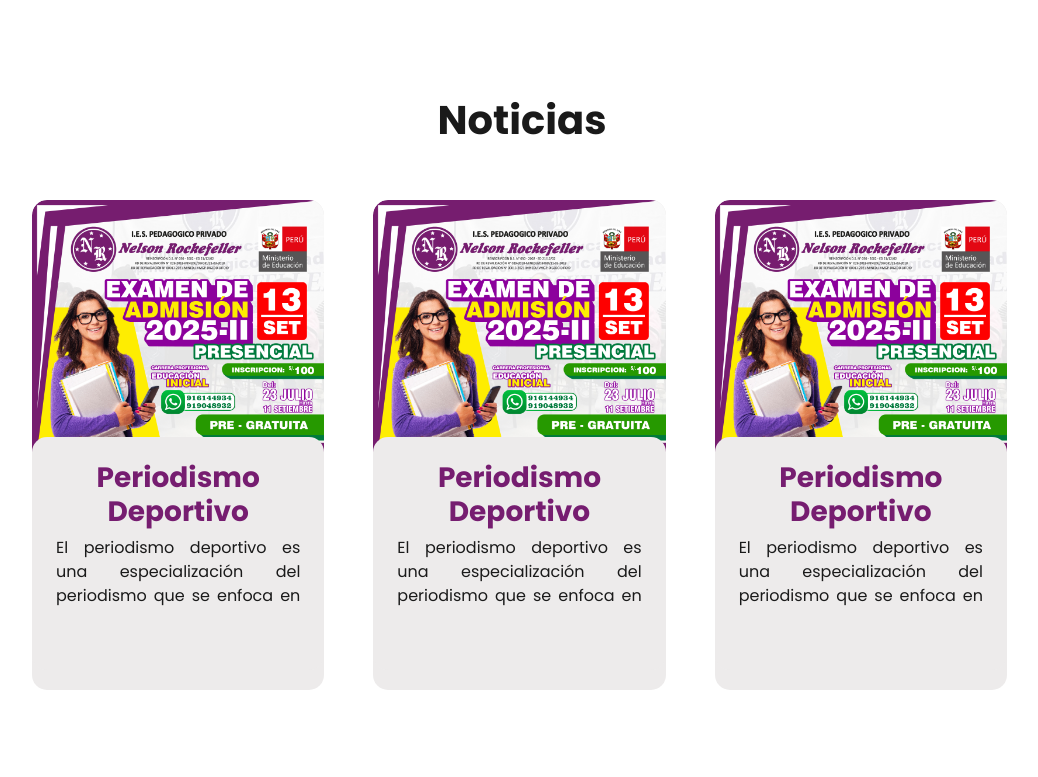
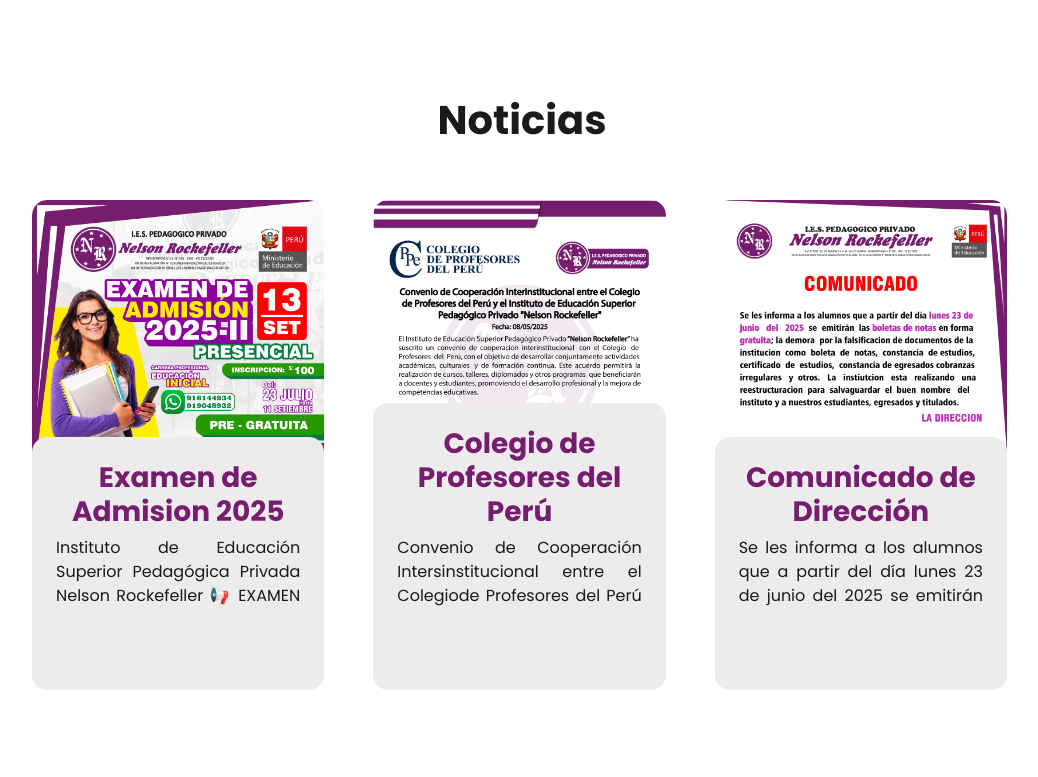
Before and after one commit to xxSylarxx/rockefeller, a PHP site: page / in a window 1280 px wide. Shown: the part 2115-2892 px from the top of the page, without its empty margins (118-1156 px from the left). Run offline with PHP 8.4, Linux system fonts and the light colour scheme; some libraries are stand-ins or nearby versions.

Commit message:
cambios ricardo

```diff
--- a/cursos.php
+++ b/cursos.php
@@ -245,7 +245,7 @@
                                 <p>El periodismo deportivo es una especialización del periodismo que se enfoca en la cobertura de eventos deportivos, atletas y temas relacionados con el deporte. </p>
                                 <br>
                                 <div class="col-lg  d-flex justify-content-center">
-                                    <a class="btn" href="./view3.php?id=1">Ver Más&nbsp;&nbsp;&nbsp;<i class="fas fa-external-link-alt"></i></a>
+                                    <a class="btn" href="./view.php?id=1">Ver Más&nbsp;&nbsp;&nbsp;<i class="fas fa-external-link-alt"></i></a>
                                 </div>
                             </div>
                         </div>
--- a/cursos/curso1.php
+++ b/cursos/curso1.php
@@ -5,6 +5,8 @@
     <hr style="background-color: var(--color1);">
     <br>
     <div>
-        <iframe src="https://www.facebook.com/plugins/post.php?href=https%3A%2F%2Fwww.facebook.com%2FISPinstituto%2Fposts%2Fpfbid02xXAKeu9UBKfS97HC11Q5AK1RqWwCviJJJSvAiVU52Ac2n1qYwBrUBnXqoGwgcLWRl&show_text=true&width=500" width="100%" height="712" style="border:none;overflow:hidden" scrolling="no" frameborder="0" allowfullscreen="true" allow="autoplay; clipboard-write; encrypted-media; picture-in-picture; web-share"></iframe>
+        <iframe src="https://www.facebook.com/plugins/post.php?href=https%3A%2F%2Fwww.facebook.com%2Finstitutopedagogiconelsonrockefeller%2Fposts%2Fpfbid02ME6NzqifhVp8pUcwfefBhoZcsnZtGApLgKnxKUiNHZ97Cpp9zjzmrPwQyQ1cVRjGl&show_text=true&width=500" width="100%" height="600" style="border:none;overflow:hidden" scrolling="no" frameborder="0" allowfullscreen="true" allow="autoplay; clipboard-write; encrypted-media; picture-in-picture; web-share"></iframe>
+        <!-- <iframe src="https://www.facebook.com/plugins/post.php?href=https%3A%2F%2Fwww.facebook.com%2Finstitutopedagogiconelsonrockefeller%2Fposts%2Fpfbid0siCv5Fn3SBSgskjddT8bgfCUZwkhcvRxWZUXMhBRn8LESvZXdi1M8FZK59etcKxJl&show_text=true&width=500" width="100%" height="712" style="border:none;overflow:hidden" scrolling="no" frameborder="0" allowfullscreen="true" allow="autoplay; clipboard-write; encrypted-media; picture-in-picture; web-share"></iframe>
+ -->
     </div>
 </div>
--- a/index.php
+++ b/index.php
@@ -624,54 +624,61 @@
             <br>
             <br>
             <div class="row">
-                <div class="col-lg-4"><div class="carreras_slider">
+                <div class="col-lg-4">
+                    <div class="carreras_slider">
                         <div class="content-carrera-curso">
                             <div class="ccarrera-curso-img">
                                 <img src="./public/img/galeria/portada_pub1.jpg" alt="">
                             </div>
                             <div class="ccarrera-curso-cuerpo p-4">
-                            <h3 class="text-center" style="color:var(--color1);">Periodismo Deportivo</h3>
+                                <h3 class="text-center" style="color:var(--color1);">Examen de Admision 2025</h3>
 
-                            <p>El periodismo deportivo es una especialización del periodismo que se enfoca en la cobertura de eventos deportivos, atletas y temas relacionados con el deporte. </p>
+                                <p>Instituto de Educación Superior Pedagógica Privada Nelson Rockefeller
+                                    📢 EXAMEN DE ADMISIÓN 2025-II ( Presencial )</p>
                                 <br>
                                 <div class="col-lg  d-flex justify-content-center">
-                                <a class="btn" href="./view3.php?id=1">Ver Más&nbsp;&nbsp;&nbsp;<i class="fas fa-external-link-alt"></i></a>
+                                    <a class="btn" href="./view.php?id=1">Ver Más&nbsp;&nbsp;&nbsp;<i class="fas fa-external-link-alt"></i></a>
                                 </div>
                             </div>
                         </div>
-                </div></div>
-                <div class="col-lg-4"><div class="carreras_slider">
+                    </div>
+                </div>
+                <div class="col-lg-4">
+                    <div class="carreras_slider">
                         <div class="content-carrera-curso">
                             <div class="ccarrera-curso-img">
-                            <img src="./public/img/galeria/portada_pub1.jpg" alt="">
+                                <img src="./public/img/galeria/portada_pub2.jpg" alt="">
                             </div>
                             <div class="ccarrera-curso-cuerpo p-4">
-                            <h3 class="text-center" style="color:var(--color1);">Periodismo Deportivo</h3>
+                                <h3 class="text-center" style="color:var(--color1);">Colegio de Profesores del Perú</h3>
 
-                            <p>El periodismo deportivo es una especialización del periodismo que se enfoca en la cobertura de eventos deportivos, atletas y temas relacionados con el deporte. </p>
+                                <p>Convenio de Cooperación Intersinstitucional entre el Colegiode Profesores del Perú y el Instituto de Educación Superior Pedagógico Privado "Nelson Rockefeller".</p>
                                 <br>
                                 <div class="col-lg  d-flex justify-content-center">
-                                <a class="btn" href="./view3.php?id=1">Ver Más&nbsp;&nbsp;&nbsp;<i class="fas fa-external-link-alt"></i></a>
+                                    <a class="btn" href="./view.php?id=2">Ver Más&nbsp;&nbsp;&nbsp;<i class="fas fa-external-link-alt"></i></a>
                                 </div>
                             </div>
                         </div>
-                </div></div>
-                <div class="col-lg-4"><div class="carreras_slider">
+                    </div>
+                </div>
+                <div class="col-lg-4">
+                    <div class="carreras_slider">
                         <div class="content-carrera-curso">
                             <div class="ccarrera-curso-img">
-                            <img src="./public/img/galeria/portada_pub1.jpg" alt="">
+                                <img src="./public/img/galeria/portada_pub3.jpg" alt="">
                             </div>
                             <div class="ccarrera-curso-cuerpo p-4">
-                            <h3 class="text-center" style="color:var(--color1);">Periodismo Deportivo</h3>
+                                <h3 class="text-center" style="color:var(--color1);">Comunicado de Dirección</h3>
 
-                            <p>El periodismo deportivo es una especialización del periodismo que se enfoca en la cobertura de eventos deportivos, atletas y temas relacionados con el deporte. </p>
+                                <p>Se les informa a los alumnos que a partir del día lunes 23 de junio del 2025 se emitirán las boletas de notas en forma gratuita; la demora por la falsificación de documentos de la institución como boleta de notas, constancia de estudios, certificado de estudios, constancia de egresados cobranzas irregulares y otros. </p>
                                 <br>
                                 <div class="col-lg  d-flex justify-content-center">
-                                <a class="btn" href="./view3.php?id=1">Ver Más&nbsp;&nbsp;&nbsp;<i class="fas fa-external-link-alt"></i></a>
+                                    <a class="btn" href="./view.php?id=3">Ver Más&nbsp;&nbsp;&nbsp;<i class="fas fa-external-link-alt"></i></a>
                                 </div>
                             </div>
                         </div>
-                </div></div>
+                    </div>
+                </div>
             </div>
     </section>
 
--- a/view.php
+++ b/view.php
@@ -147,7 +147,7 @@
 
             <div class="col-md-4 my-2">
                 <div class="mx-4 sticky-col">
-                    <iframe src="https://www.facebook.com/plugins/page.php?href=https%3A%2F%2Fwww.facebook.com%2FISPinstituto%2F&tabs=timeline&width=340&height=500&small_header=false&adapt_container_width=true&hide_cover=false&show_facepile=false&appId=928526382184489" width="100%" height="650" style="border:none;overflow:hidden" scrolling="no" frameborder="0" allowfullscreen="true" allow="autoplay; clipboard-write; encrypted-media; picture-in-picture; web-share"></iframe>
+                    <iframe src="https://www.facebook.com/plugins/page.php?href=https%3A%2F%2Fwww.facebook.com%2Finstitutopedagogiconelsonrockefeller&tabs=timeline&width=340&height=500&small_header=false&adapt_container_width=true&hide_cover=false&show_facepile=true&appId" width="100%" height="650" style="border:none;overflow:hidden" scrolling="no" frameborder="0" allowfullscreen="true" allow="autoplay; clipboard-write; encrypted-media; picture-in-picture; web-share"></iframe>
                 </div>
             </div>
 
--- a/view3.php
+++ b/view3.php
@@ -199,7 +199,8 @@
 
             <div class="col-md-4 my-2">
                 <div class="mx-4 sticky-col">
-                    <iframe src="https://www.facebook.com/plugins/page.php?href=https%3A%2F%2Fwww.facebook.com%2FISPinstituto%2F&tabs=timeline&width=340&height=500&small_header=false&adapt_container_width=true&hide_cover=false&show_facepile=false&appId=928526382184489" width="100%" height="650" style="border:none;overflow:hidden" scrolling="no" frameborder="0" allowfullscreen="true" allow="autoplay; clipboard-write; encrypted-media; picture-in-picture; web-share"></iframe>
+                    <iframe src="https://www.facebook.com/plugins/page.php?href=https%3A%2F%2Fwww.facebook.com%2Finstitutopedagogiconelsonrockefeller&tabs=timeline&width=340&height=500&small_header=false&adapt_container_width=true&hide_cover=false&show_facepile=true&appId" width="100%" height="650" style="border:none;overflow:hidden" scrolling="no" frameborder="0" allowfullscreen="true" allow="autoplay; clipboard-write; encrypted-media; picture-in-picture; web-share"></iframe>
+
                 </div>
             </div>
 
```
Also changed, not shown: noticias.php (+9 -8 lines), noticias/noticia1.php (+4 -3 lines), noticias/noticia2.php (+10 -7 lines), noticias/noticia3.php (+4 -3 lines), view2.php (+8 -8 lines), public/img/galeria/portada_pub2.jpg (added), public/img/galeria/portada_pub3.jpg (added). Lines whose indentation alone changed are shown as unchanged.
